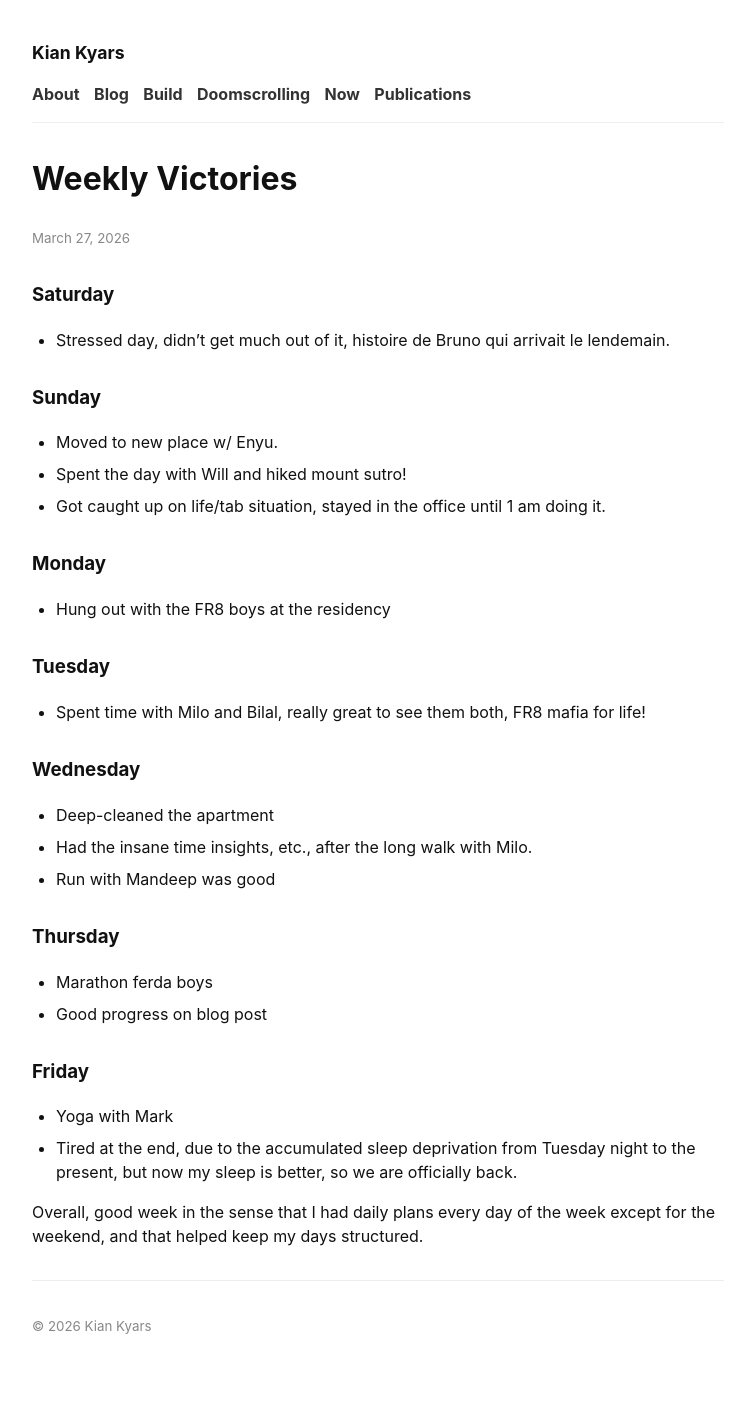
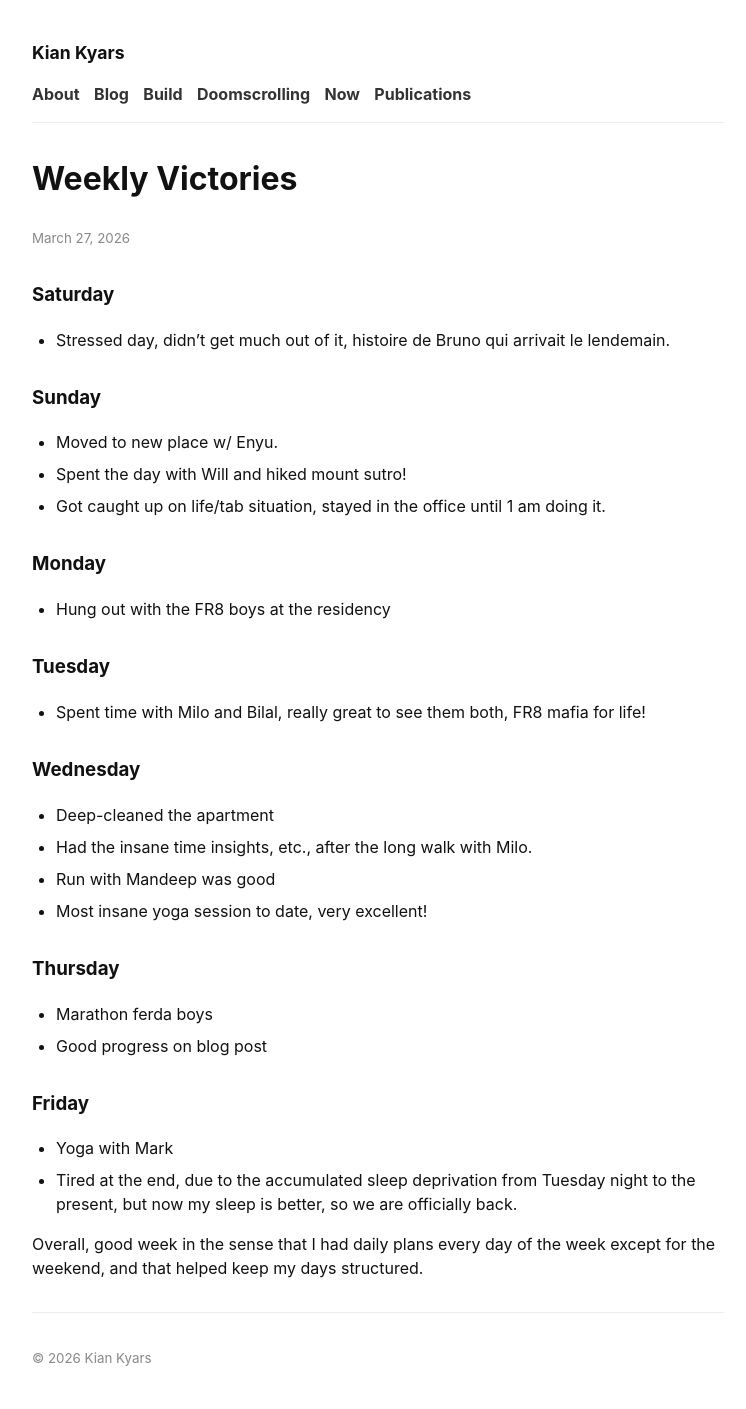
Before and after one commit to kiankyars/kiankyars.github.io, a Jekyll site: the page built from _posts/weekly-victories/2026-03-27-weekly-victories.md, in a window 1280 px wide. Shown: the whole page, without its empty margins (262-1008 px from the left). Built offline with Jekyll 4.4.1, drawn with Linux system fonts in a browser that asks for light colours; before the commit the page ends 1377 px from its top, so only the background shows below that.

Commit message:
add yoga

```diff
--- a/_posts/weekly-victories/2026-03-27-weekly-victories.md
+++ b/_posts/weekly-victories/2026-03-27-weekly-victories.md
@@ -28,6 +28,7 @@ categories: reflection
 - Deep-cleaned the apartment
 - Had the insane time insights, etc., after the long walk with Milo.
 - Run with Mandeep was good
+- Most insane yoga session to date, very excellent!
 
 ### Thursday
 
```
